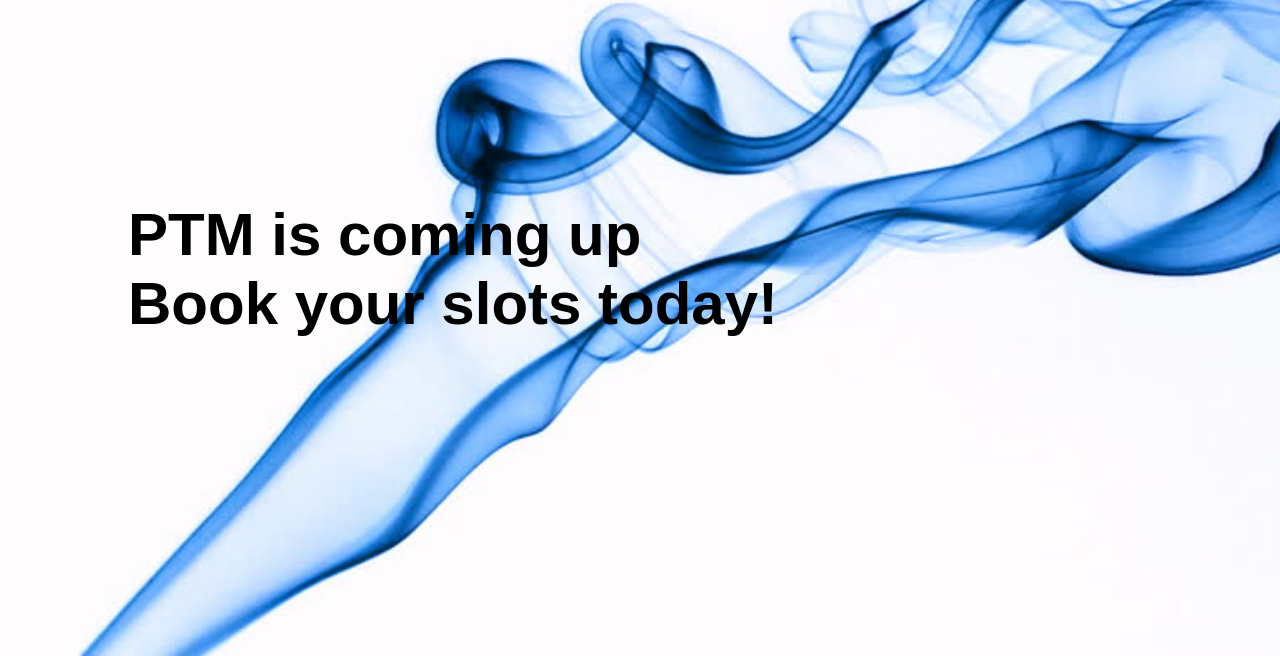
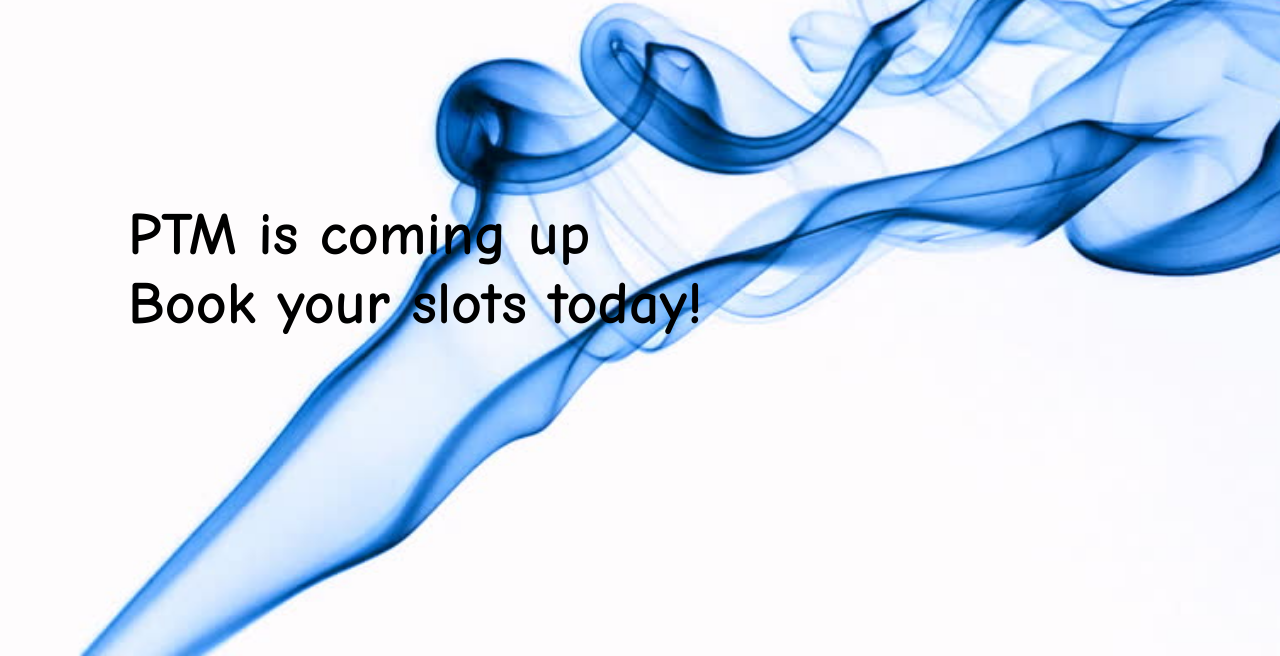
Before and after one commit to RuiPengGao/Real-PTM, a plain HTML site: page index.html in a window 1280 px wide. Shown: the part 160-816 px from the top of the page. Drawn offline with Linux system fonts and the light colour scheme.

Commit message:
Update index.html
changed fonts

```diff
--- a/index.html
+++ b/index.html
@@ -4,7 +4,7 @@
 <meta name="viewport" content="width=device-width, initial-scale=1">
 <style>
 body {
-	font-family: Arial, Helvetica, sans-serif;
+	font-family: Comic Sans MS, Comic Sans, cursive;
 	font-size: 20px;
 	color: Black;
 }
```
